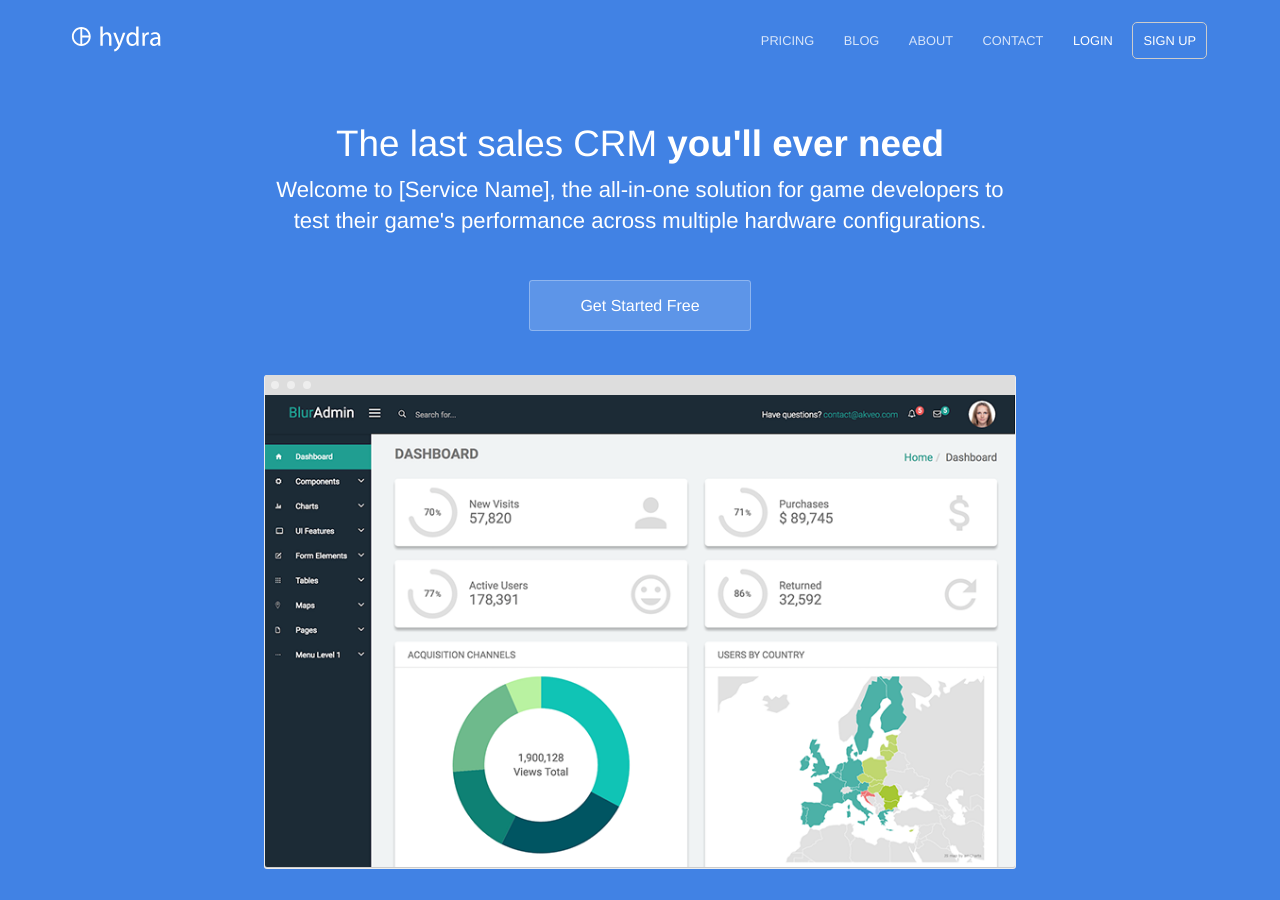
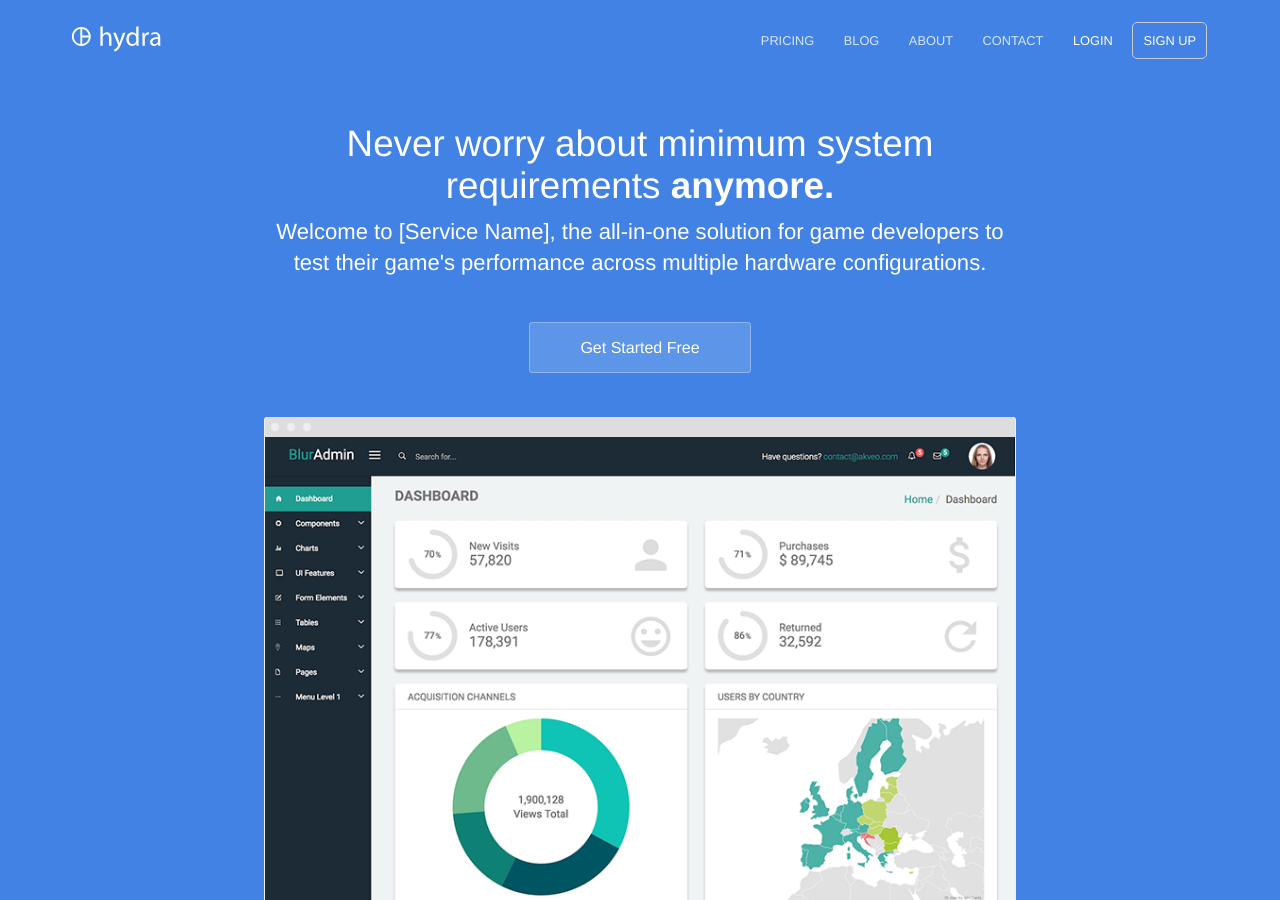
Before and after one commit to EnigmaticMachines/performace, a Jekyll site: the page built from index.html, in a window 1280 px wide and 900 px high. Built offline with Jekyll 4.4.1, drawn with Linux system fonts in a browser that asks for light colours.

Commit message:
index change

```diff
--- a/index.html
+++ b/index.html
@@ -4,7 +4,7 @@
 ---
 <section class="hero">
 	<div class="text-container">
-		<h1 class="editable">The last sales CRM <strong>you'll ever need</strong></h1>
+		<h1 class="editable">Never worry about minimum system requirements <strong>anymore.</strong></h1>
 		<p class="subtext editable">Welcome to [Service Name], the all-in-one solution for game developers to test their game's performance across multiple hardware configurations.</p>
 		<div class="cta button alt"><a href="{{ site.baseurl }}/contact/">Get Started Free</a></div>
 		<div>
```
